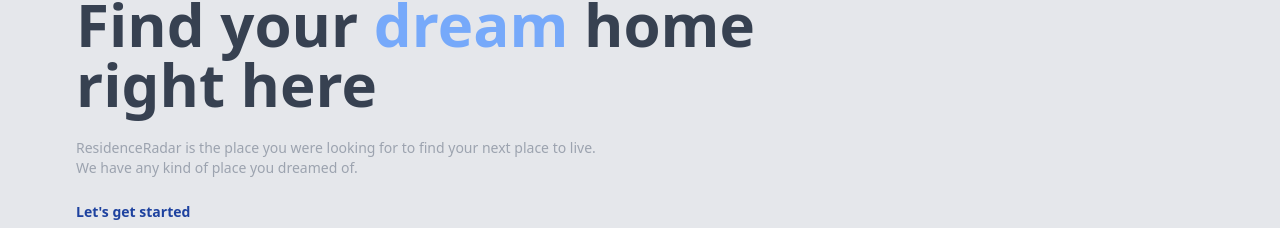
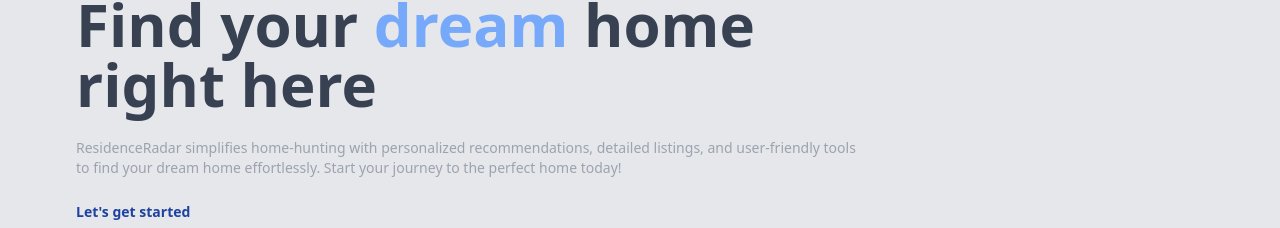
Before and after one commit to anuvansh99/ResidenceRadar, a React (Vite) app in the folder client/: page / in a window 1280 px wide. Shown: the part 182-410 px from the top of the page. Built offline with nearby package versions, Linux system fonts and the light colour scheme; no server answers.

Commit message:
Update Home.jsx

```diff
--- a/client/src/pages/Home.jsx
+++ b/client/src/pages/Home.jsx
@@ -57,10 +57,9 @@ export default function Home() {
           right here
         </h1>
         <div className='text-gray-400 text-sm sm:text-sm'>
-        ResidenceRadar is the place you were looking for to
-          find your next place to live.
+        ResidenceRadar simplifies home-hunting with personalized recommendations, detailed listings, and user-friendly tools
           <br />
-          We have any kind of place you dreamed of.
+          to find your dream home effortlessly. Start your journey to the perfect home today!
         </div>
         <Link to={'/search'} className='text-xs sm:text-sm text-blue-800 dark:text-blue-600
         font-bold hover:underline'>
```
